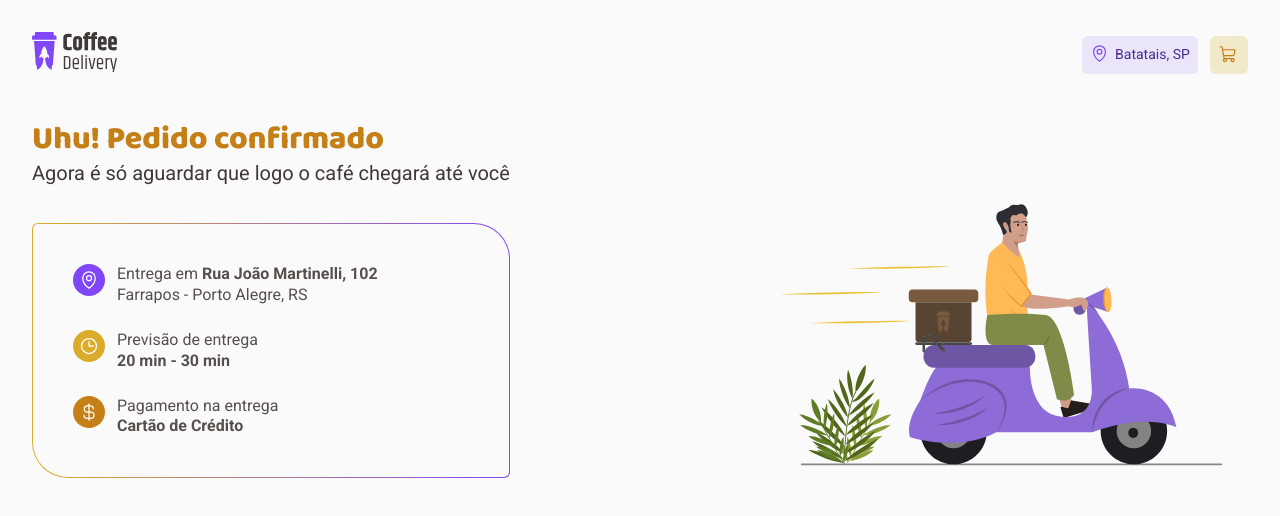
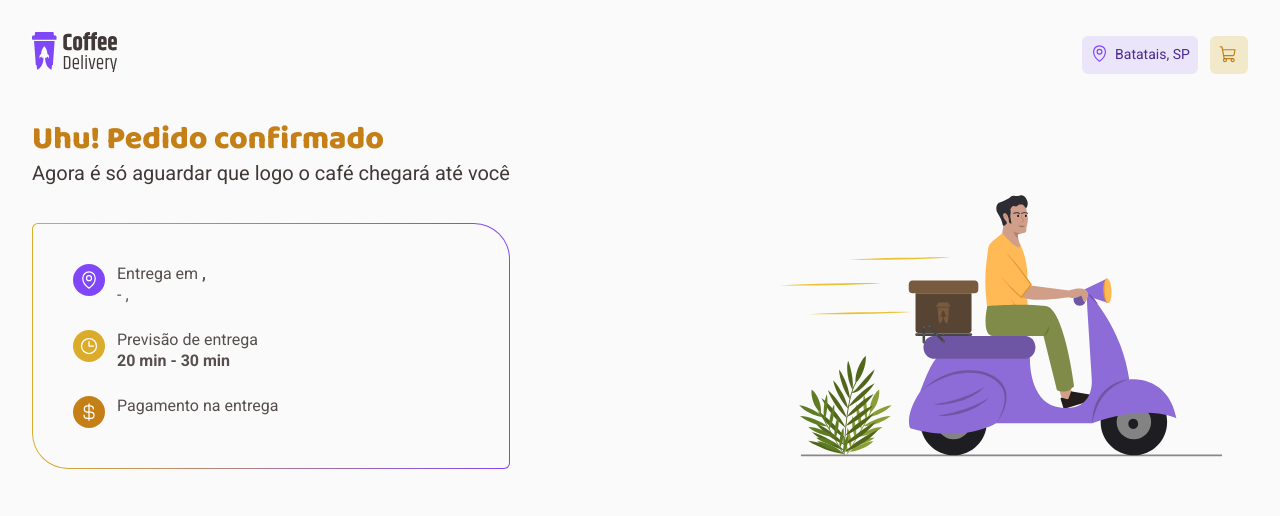
Before and after one commit to DaniloCalegaro/coffee-delivery-react, a React (Vite) app: page /success in a window 1280 px wide. Shown: the top 516 px of the page. Built offline with nearby package versions, Linux system fonts and the light colour scheme.

Commit message:
feat: criando intereção com pagina success

```diff
--- a/src/components/CheckountAddress/index.tsx
+++ b/src/components/CheckountAddress/index.tsx
@@ -12,7 +12,7 @@ import { useNavigate } from 'react-router-dom'
 
 export function CheckountAddress() {
   const navigate = useNavigate()
-  const { cart, payment } = useContext(CartContext)
+  const { cart, payment, addAddress } = useContext(CartContext)
 
   const NewRequestCoffeeFormDataSchema = zod.object({
     cep: zod.string().min(3),
@@ -42,6 +42,15 @@ export function CheckountAddress() {
   function handleSubmitNewAddress(data: NewRequestCoffeeFormData) {
     if (cart.length > 0 && payment) {
       console.log(data, payment, cart)
+      addAddress({
+        cep: data.cep,
+        city: data.city,
+        complement: data.complement!,
+        district: data.district,
+        number: data.number,
+        street: data.street,
+        uf: data.uf
+      })
       reset()
       navigate('/success')
     } else if (payment === null) {
--- a/src/contexts/CartContext.tsx
+++ b/src/contexts/CartContext.tsx
@@ -10,13 +10,25 @@ interface CartProviderProps {
 
 type PaymentMethod = 'credit card' | 'debit card' | 'money' | null
 
+interface AddressDetails {
+  cep: string
+  street: string
+  number: string
+  complement: string
+  district: string
+  city: string
+  uf: string
+}
+
 interface CartContextData {
   cart: ProductInCart[]
   payment: PaymentMethod
+  address: AddressDetails
   addProduct: (productId: number, amount: number) => void
   removeProduct: (productId: number) => void
   updateProduct: (productId: number, amount: number) => void
   selectPayment: (method: PaymentMethod) => void
+  addAddress: (data: AddressDetails) => void
 }
 
 interface ProductInCart extends Product {
@@ -28,6 +40,7 @@ export const CartContext = createContext<CartContextData>({} as CartContextData)
 export function CartContextProvider({ children }: CartProviderProps) {
   const [cart, setCard] = useState<ProductInCart[]>([])
   const [payment, setPayment] = useState<PaymentMethod>(null)
+  const [address, setAddress] = useState<AddressDetails>({} as AddressDetails)
 
   function addProduct(productId: number, amountAdd: number) {
     const updateCart = [...cart]
@@ -79,15 +92,21 @@ export function CartContextProvider({ children }: CartProviderProps) {
     setPayment(method)
   }
 
+  function addAddress(data: AddressDetails) {
+    setAddress(data)
+  }
+
   return (
     <CartContext.Provider
       value={{
         cart,
+        payment,
+        address,
         addProduct,
         removeProduct,
         updateProduct,
-        payment,
-        selectPayment
+        selectPayment,
+        addAddress
       }}
     >
       {children}
--- a/src/pages/Success/index.tsx
+++ b/src/pages/Success/index.tsx
@@ -7,8 +7,23 @@ import {
 } from './styles'
 
 import ImgDelivery from '../../assets/images/delivery.svg'
+import { useContext } from 'react'
+import { CartContext } from '../../contexts/CartContext'
 
+const METHOD_PAYMENT = {
+  money: 'Dinheiro',
+  'credit card': 'Cartão de Crédito',
+  'debit card': 'Cartão de Débito'
+} as const
+
+interface PaymentString {
+  paymentMethod: keyof typeof METHOD_PAYMENT
+}
 export function Success() {
+  const { address, payment } = useContext(CartContext)
+
+  const paymentMethod = payment
+
   return (
     <SuccessContainer>
       <aside>
@@ -24,9 +39,9 @@ export function Success() {
               <span>
                 Entrega em{' '}
                 <strong>
-                  Rua João Martinelli, 102 <br />
+                  {address.street}, {address.number} <br />
                 </strong>
-                Farrapos - Porto Alegre, RS
+                {address.district} - {address.city}, {address.uf}
               </span>
             </div>
           </AddressDelivery>
@@ -46,7 +61,7 @@ export function Success() {
             </i>
             <div>
               <span>Pagamento na entrega</span>
-              <strong>Cartão de Crédito</strong>
+              <strong>{paymentMethod}</strong>
             </div>
           </FormOfPayment>
         </div>
```
